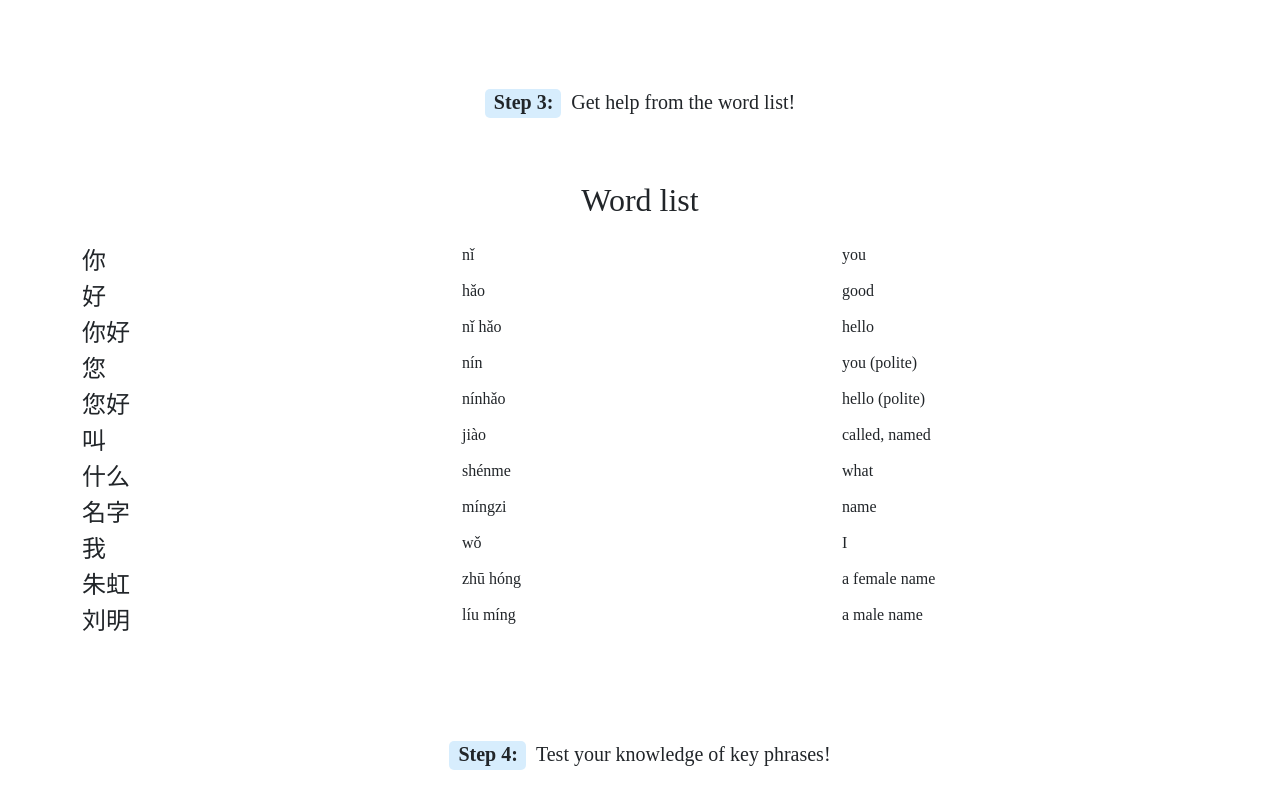
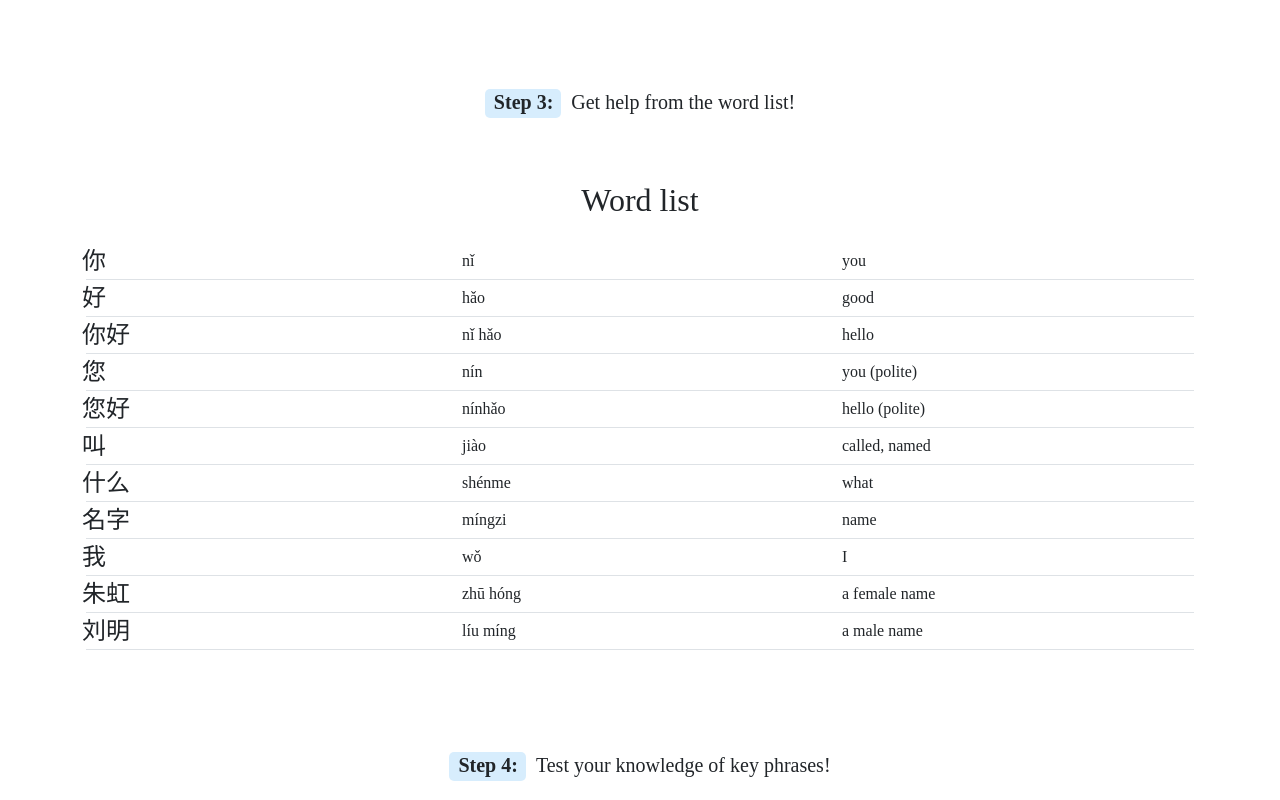
Before and after one commit to RN255/learn-chinese-gold, a React (Create React App) app: page / in a window 1280 px wide. Shown: the part 1460-2260 px from the top of the page. Built offline with nearby package versions, Linux system fonts and the light colour scheme.

Commit message:
word list appearance complete

```diff
--- a/src/components/TranslatedWords.js
+++ b/src/components/TranslatedWords.js
@@ -7,245 +7,466 @@ export default function TranslatedWords(props) {
       <div className="row mb-3 text-center">
         <h2>Word list</h2>
       </div>
+
+      {props.LessonText.translationChinWordOne && (
+        <>
           <div className="row">
-        <div className="col translationChinWord">
-          <p>{props.LessonText.translationChinWordOne}</p>
+            <div className="col d-flex translationChinWord">
+              <p className="my-auto">
+                {props.LessonText.translationChinWordOne}
+              </p>
             </div>
-        <div className="col">
-          <p>{props.LessonText.translationPinWordOne}</p>
+            <div className="col d-flex">
+              <p className="my-auto">
+                {props.LessonText.translationPinWordOne}
+              </p>
             </div>
-        <div className="col translationEngWord">
-          <p>{props.LessonText.translationEngWordOne}</p>
+            <div className="col d-flex translationEngWord">
+              <p className="my-auto">
+                {props.LessonText.translationEngWordOne}
+              </p>
             </div>
           </div>
+          <div className="row border-bottom mx-1"></div>
+        </>
+      )}
 
+      {props.LessonText.translationChinWordTwo && (
+        <>
           <div className="row">
-        <div className="col translationChinWord">
-          <p>{props.LessonText.translationChinWordTwo}</p>
+            <div className="col d-flex translationChinWord">
+              <p className="my-auto">
+                {props.LessonText.translationChinWordTwo}
+              </p>
             </div>
-        <div className="col">
-          <p>{props.LessonText.translationPinWordTwo}</p>
+            <div className="col d-flex">
+              <p className="my-auto">
+                {props.LessonText.translationPinWordTwo}
+              </p>
             </div>
-        <div className="col translationEngWord">
-          <p>{props.LessonText.translationEngWordTwo}</p>
+            <div className="col d-flex translationEngWord">
+              <p className="my-auto">
+                {props.LessonText.translationEngWordTwo}
+              </p>
             </div>
           </div>
+          <div className="row border-bottom mx-1"></div>
+        </>
+      )}
 
+      {props.LessonText.translationPinWordThree && (
+        <>
           <div className="row">
-        <div className="col translationChinWord">
-          <p>{props.LessonText.translationChinWordThree}</p>
+            <div className="col d-flex translationChinWord">
+              <p className="my-auto">
+                {props.LessonText.translationChinWordThree}
+              </p>
             </div>
-        <div className="col">
-          <p>{props.LessonText.translationPinWordThree}</p>
+            <div className="col d-flex">
+              <p className="my-auto">
+                {props.LessonText.translationPinWordThree}
+              </p>
             </div>
-        <div className="col translationEngWord">
-          <p>{props.LessonText.translationEngWordThree}</p>
+            <div className="col d-flex translationEngWord">
+              <p className="my-auto">
+                {props.LessonText.translationEngWordThree}
+              </p>
             </div>
           </div>
+          <div className="row border-bottom mx-1"></div>
+        </>
+      )}
 
+      {props.LessonText.translationPinWordFour && (
+        <>
           <div className="row">
-        <div className="col translationChinWord">
-          <p>{props.LessonText.translationChinWordFour}</p>
+            <div className="col d-flex translationChinWord">
+              <p className="my-auto">
+                {props.LessonText.translationChinWordFour}
+              </p>
             </div>
-        <div className="col">
-          <p>{props.LessonText.translationPinWordFour}</p>
+            <div className="col d-flex">
+              <p className="my-auto">
+                {props.LessonText.translationPinWordFour}
+              </p>
             </div>
-        <div className="col translationEngWord">
-          <p>{props.LessonText.translationEngWordFour}</p>
+            <div className="col d-flex translationEngWord">
+              <p className="my-auto">
+                {props.LessonText.translationEngWordFour}
+              </p>
             </div>
           </div>
+          <div className="row border-bottom mx-1"></div>
+        </>
+      )}
 
+      {props.LessonText.translationChinWordFive && (
+        <>
           <div className="row">
-        <div className="col translationChinWord">
-          <p>{props.LessonText.translationChinWordFive}</p>
+            <div className="col d-flex translationChinWord">
+              <p className="my-auto">
+                {props.LessonText.translationChinWordFive}
+              </p>
             </div>
-        <div className="col">
-          <p>{props.LessonText.translationPinWordFive}</p>
+            <div className="col d-flex">
+              <p className="my-auto">
+                {props.LessonText.translationPinWordFive}
+              </p>
             </div>
-        <div className="col translationEngWord">
-          <p>{props.LessonText.translationEngWordFive}</p>
+            <div className="col d-flex translationEngWord">
+              <p className="my-auto">
+                {props.LessonText.translationEngWordFive}
+              </p>
             </div>
           </div>
+          <div className="row border-bottom mx-1"></div>
+        </>
+      )}
 
+      {props.LessonText.translationChinWordSix && (
+        <>
           <div className="row">
-        <div className="col translationChinWord">
-          <p>{props.LessonText.translationChinWordSix}</p>
+            <div className="col d-flex translationChinWord">
+              <p className="my-auto">
+                {props.LessonText.translationChinWordSix}
+              </p>
             </div>
-        <div className="col">
-          <p>{props.LessonText.translationPinWordSix}</p>
+            <div className="col d-flex">
+              <p className="my-auto">
+                {props.LessonText.translationPinWordSix}
+              </p>
             </div>
-        <div className="col translationEngWord">
-          <p>{props.LessonText.translationEngWordSix}</p>
+            <div className="col d-flex translationEngWord">
+              <p className="my-auto">
+                {props.LessonText.translationEngWordSix}
+              </p>
             </div>
           </div>
+          <div className="row border-bottom mx-1"></div>
+        </>
+      )}
 
+      {props.LessonText.translationChinWordSeven && (
+        <>
           <div className="row">
-        <div className="col translationChinWord">
-          <p>{props.LessonText.translationChinWordSeven}</p>
+            <div className="col d-flex translationChinWord">
+              <p className="my-auto">
+                {props.LessonText.translationChinWordSeven}
+              </p>
             </div>
-        <div className="col">
-          <p>{props.LessonText.translationPinWordSeven}</p>
+            <div className="col d-flex">
+              <p className="my-auto">
+                {props.LessonText.translationPinWordSeven}
+              </p>
             </div>
-        <div className="col translationEngWord">
-          <p>{props.LessonText.translationEngWordSeven}</p>
+            <div className="col d-flex translationEngWord">
+              <p className="my-auto">
+                {props.LessonText.translationEngWordSeven}
+              </p>
             </div>
           </div>
+          <div className="row border-bottom mx-1"></div>
+        </>
+      )}
 
+      {props.LessonText.translationPinWordEight && (
+        <>
           <div className="row">
-        <div className="col translationChinWord">
-          <p>{props.LessonText.translationChinWordEight}</p>
+            <div className="col d-flex translationChinWord">
+              <p className="my-auto">
+                {props.LessonText.translationChinWordEight}
+              </p>
             </div>
-        <div className="col">
-          <p>{props.LessonText.translationPinWordEight}</p>
+            <div className="col d-flex">
+              <p className="my-auto">
+                {props.LessonText.translationPinWordEight}
+              </p>
             </div>
-        <div className="col translationEngWord">
-          <p>{props.LessonText.translationEngWordEight}</p>
+            <div className="col d-flex translationEngWord">
+              <p className="my-auto">
+                {props.LessonText.translationEngWordEight}
+              </p>
             </div>
           </div>
+          <div className="row border-bottom mx-1"></div>
+        </>
+      )}
 
+      {props.LessonText.translationChinWordNine && (
+        <>
           <div className="row">
-        <div className="col translationChinWord">
-          <p>{props.LessonText.translationChinWordNine}</p>
+            <div className="col d-flex translationChinWord">
+              <p className="my-auto">
+                {props.LessonText.translationChinWordNine}
+              </p>
             </div>
-        <div className="col">
-          <p>{props.LessonText.translationPinWordNine}</p>
+            <div className="col d-flex">
+              <p className="my-auto">
+                {props.LessonText.translationPinWordNine}
+              </p>
             </div>
-        <div className="col translationEngWord">
-          <p>{props.LessonText.translationEngWordNine}</p>
+            <div className="col d-flex translationEngWord">
+              <p className="my-auto">
+                {props.LessonText.translationEngWordNine}
+              </p>
             </div>
           </div>
+          <div className="row border-bottom mx-1"></div>
+        </>
+      )}
 
+      {props.LessonText.translationChinWordTen && (
+        <>
           <div className="row">
-        <div className="col translationChinWord">
-          <p>{props.LessonText.translationChinWordTen}</p>
+            <div className="col d-flex translationChinWord">
+              <p className="my-auto">
+                {props.LessonText.translationChinWordTen}
+              </p>
             </div>
-        <div className="col">
-          <p>{props.LessonText.translationPinWordTen}</p>
+            <div className="col d-flex">
+              <p className="my-auto">
+                {props.LessonText.translationPinWordTen}
+              </p>
             </div>
-        <div className="col translationEngWord">
-          <p>{props.LessonText.translationEngWordTen}</p>
+            <div className="col d-flex translationEngWord">
+              <p className="my-auto">
+                {props.LessonText.translationEngWordTen}
+              </p>
             </div>
           </div>
+          <div className="row border-bottom mx-1"></div>
+        </>
+      )}
 
+      {props.LessonText.translationChinWordEleven && (
+        <>
           <div className="row">
-        <div className="col translationChinWord">
-          <p>{props.LessonText.translationChinWordEleven}</p>
+            <div className="col d-flex translationChinWord">
+              <p className="my-auto">
+                {props.LessonText.translationChinWordEleven}
+              </p>
             </div>
-        <div className="col">
-          <p>{props.LessonText.translationPinWordEleven}</p>
+            <div className="col d-flex">
+              <p className="my-auto">
+                {props.LessonText.translationPinWordEleven}
+              </p>
             </div>
-        <div className="col translationEngWord">
-          <p>{props.LessonText.translationEngWordEleven}</p>
+            <div className="col d-flex translationEngWord">
+              <p className="my-auto">
+                {props.LessonText.translationEngWordEleven}
+              </p>
             </div>
           </div>
+          <div className="row border-bottom mx-1"></div>
+        </>
+      )}
 
+      {props.LessonText.translationChinWordTwelve && (
+        <>
           <div className="row">
-        <div className="col translationChinWord">
-          <p>{props.LessonText.translationChinWordTwelve}</p>
+            <div className="col d-flex translationChinWord">
+              <p className="my-auto">
+                {props.LessonText.translationChinWordTwelve}
+              </p>
             </div>
-        <div className="col">
-          <p>{props.LessonText.translationPinWordTwelve}</p>
+            <div className="col d-flex">
+              <p className="my-auto">
+                {props.LessonText.translationPinWordTwelve}
+              </p>
             </div>
-        <div className="col translationEngWord">
-          <p>{props.LessonText.translationEngWordTwelve}</p>
+            <div className="col d-flex translationEngWord">
+              <p className="my-auto">
+                {props.LessonText.translationEngWordTwelve}
+              </p>
             </div>
           </div>
+          <div className="row border-bottom mx-1"></div>
+        </>
+      )}
 
+      {props.LessonText.translationChinWordThirteen && (
+        <>
           <div className="row">
-        <div className="col translationChinWord">
-          <p>{props.LessonText.translationChinWordThirteen}</p>
+            <div className="col d-flex translationChinWord">
+              <p className="my-auto">
+                {props.LessonText.translationChinWordThirteen}
+              </p>
             </div>
-        <div className="col">
-          <p>{props.LessonText.translationPinWordThirteen}</p>
+            <div className="col d-flex">
+              <p className="my-auto">
+                {props.LessonText.translationPinWordThirteen}
+              </p>
             </div>
-        <div className="col translationEngWord">
-          <p>{props.LessonText.translationEngWordThirteen}</p>
+            <div className="col d-flex translationEngWord">
+              <p className="my-auto">
+                {props.LessonText.translationEngWordThirteen}
+              </p>
             </div>
           </div>
+          <div className="row border-bottom mx-1"></div>
+        </>
+      )}
 
+      {props.LessonText.translationChinWordFourteen && (
+        <>
           <div className="row">
-        <div className="col translationChinWord">
-          <p>{props.LessonText.translationChinWordFourteen}</p>
+            <div className="col d-flex translationChinWord">
+              <p className="my-auto">
+                {props.LessonText.translationChinWordFourteen}
+              </p>
             </div>
-        <div className="col">
-          <p>{props.LessonText.translationPinWordFourteen}</p>
+            <div className="col d-flex">
+              <p className="my-auto">
+                {props.LessonText.translationPinWordFourteen}
+              </p>
             </div>
-        <div className="col translationEngWord">
-          <p>{props.LessonText.translationEngWordFourteen}</p>
+            <div className="col d-flex translationEngWord">
+              <p className="my-auto">
+                {props.LessonText.translationEngWordFourteen}
+              </p>
             </div>
           </div>
+          <div className="row border-bottom mx-1"></div>
+        </>
+      )}
 
+      {props.LessonText.translationChinWordFifteen && (
+        <>
           <div className="row">
-        <div className="col translationChinWord">
-          <p>{props.LessonText.translationChinWordFifteen}</p>
+            <div className="col d-flex translationChinWord">
+              <p className="my-auto">
+                {props.LessonText.translationChinWordFifteen}
+              </p>
             </div>
-        <div className="col">
-          <p>{props.LessonText.translationPinWordFifteen}</p>
+            <div className="col d-flex">
+              <p className="my-auto">
+                {props.LessonText.translationPinWordFifteen}
+              </p>
             </div>
-        <div className="col translationEngWord">
-          <p>{props.LessonText.translationEngWordFifteen}</p>
+            <div className="col d-flex translationEngWord">
+              <p className="my-auto">
+                {props.LessonText.translationEngWordFifteen}
+              </p>
             </div>
           </div>
+          <div className="row border-bottom mx-1"></div>
+        </>
+      )}
 
+      {props.LessonText.translationChinWordSixteen && (
+        <>
           <div className="row">
-        <div className="col translationChinWord">
-          <p>{props.LessonText.translationChinWordSixteen}</p>
+            <div className="col d-flex translationChinWord">
+              <p className="my-auto">
+                {props.LessonText.translationChinWordSixteen}
+              </p>
             </div>
-        <div className="col">
-          <p>{props.LessonText.translationPinWordSixteen}</p>
+            <div className="col d-flex">
+              <p className="my-auto">
+                {props.LessonText.translationPinWordSixteen}
+              </p>
             </div>
-        <div className="col translationEngWord">
-          <p>{props.LessonText.translationEngWordSixteen}</p>
+            <div className="col d-flex translationEngWord">
+              <p className="my-auto">
+                {props.LessonText.translationEngWordSixteen}
+              </p>
             </div>
           </div>
+          <div className="row border-bottom mx-1"></div>
+        </>
+      )}
 
+      {props.LessonText.translationChinWordSeventeen && (
+        <>
           <div className="row">
-        <div className="col translationChinWord">
-          <p>{props.LessonText.translationChinWordSeventeen}</p>
+            <div className="col d-flex translationChinWord">
+              <p className="my-auto">
+                {props.LessonText.translationChinWordSeventeen}
+              </p>
             </div>
-        <div className="col">
-          <p>{props.LessonText.translationPinWordSeventeen}</p>
+            <div className="col d-flex">
+              <p className="my-auto">
+                {props.LessonText.translationPinWordSeventeen}
+              </p>
             </div>
-        <div className="col translationEngWord">
-          <p>{props.LessonText.translationEngWordSeventeen}</p>
+            <div className="col d-flex translationEngWord">
+              <p className="my-auto">
+                {props.LessonText.translationEngWordSeventeen}
+              </p>
             </div>
           </div>
+          <div className="row border-bottom mx-1"></div>
+        </>
+      )}
 
+      {props.LessonText.translationChinWordEighteen && (
+        <>
           <div className="row">
-        <div className="col translationChinWord">
-          <p>{props.LessonText.translationChinWordEighteen}</p>
+            <div className="col d-flex translationChinWord">
+              <p className="my-auto">
+                {props.LessonText.translationChinWordEighteen}
+              </p>
             </div>
-        <div className="col">
-          <p>{props.LessonText.translationPinWordEighteen}</p>
+            <div className="col d-flex">
+              <p className="my-auto">
+                {props.LessonText.translationPinWordEighteen}
+              </p>
             </div>
-        <div className="col translationEngWord">
-          <p>{props.LessonText.translationEngWordEighteen}</p>
+            <div className="col d-flex translationEngWord">
+              <p className="my-auto">
+                {props.LessonText.translationEngWordEighteen}
+              </p>
             </div>
           </div>
+          <div className="row border-bottom mx-1"></div>
+        </>
+      )}
 
+      {props.LessonText.translationChinWordNineteen && (
+        <>
           <div className="row">
-        <div className="col translationChinWord">
-          <p>{props.LessonText.translationChinWordNineteen}</p>
+            <div className="col d-flex translationChinWord">
+              <p className="my-auto">
+                {props.LessonText.translationChinWordNineteen}
+              </p>
             </div>
-        <div className="col">
-          <p>{props.LessonText.translationPinWordNineteen}</p>
+            <div className="col d-flex">
+              <p className="my-auto">
+                {props.LessonText.translationPinWordNineteen}
+              </p>
             </div>
-        <div className="col translationEngWord">
-          <p>{props.LessonText.translationEngWordNineteen}</p>
+            <div className="col d-flex translationEngWord">
+              <p className="my-auto">
+                {props.LessonText.translationEngWordNineteen}
+              </p>
             </div>
           </div>
+          <div className="row border-bottom mx-1"></div>
+        </>
+      )}
 
+      {props.LessonText.translationChinWordNineteen && (
+        <>
           <div className="row">
-        <div className="col translationChinWord">
-          <p>{props.LessonText.translationChinWordTwenty}</p>
+            <div className="col d-flex translationChinWord">
+              <p className="my-auto">
+                {props.LessonText.translationChinWordTwenty}
+              </p>
             </div>
-        <div className="col">
-          <p>{props.LessonText.translationPinWordTwenty}</p>
+            <div className="col d-flex">
+              <p className="my-auto">
+                {props.LessonText.translationPinWordTwenty}
+              </p>
             </div>
-        <div className="col translationEngWord">
-          <p>{props.LessonText.translationEngWordTwenty}</p>
+            <div className="col d-flex translationEngWord">
+              <p className="my-auto">
+                {props.LessonText.translationEngWordTwenty}
+              </p>
             </div>
           </div>
+          <div className="row border-bottom mx-1"></div>
+        </>
+      )}
     </div>
   );
 }
```
Also changed, not shown: src/components/TitleSection.js (+13 -5 lines), src/modules/lessonText.js. Lines whose indentation alone changed are shown as unchanged.
